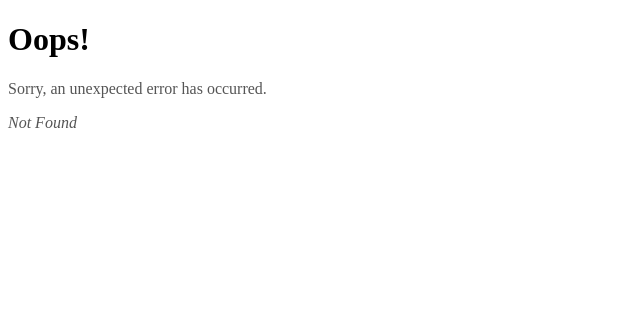
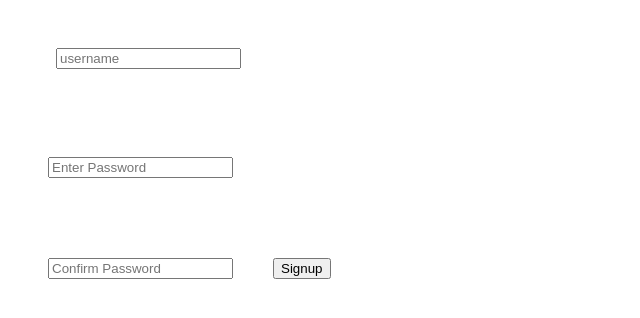
Before and after one commit to ashura-code/events, a React (Vite) app in the folder frontend/: page /signup in a window 1280 px wide. Before the commit this address had no page. Shown: the top 318 px of the page, without its empty margins (0-640 px from the left). Built offline with nearby package versions, Linux system fonts and the light colour scheme.

Commit message:
addded authentication wireframe

```diff
--- a/frontend/src/components/Button.jsx
+++ b/frontend/src/components/Button.jsx
@@ -4,6 +4,8 @@ export default function Button({name}) {
   return (
     <div>
         <button
+
+
 
         style={{
           color:"white",
--- /dev/null
+++ b/frontend/src/routes/login.jsx
@@ -0,0 +1,13 @@
+export default function Login() {
+  return (
+    <div>
+        <div className="login-box">
+
+            <input type="email" required placeholder="jjon@example.com"></input>
+            <input type="password" required placeholder="Password"></input>
+            <button>Login</button>
+
+        </div>
+    </div>
+  )
+}
--- /dev/null
+++ b/frontend/src/routes/signup.jsx
@@ -0,0 +1,62 @@
+import React, { useState } from 'react';
+
+function Signup() {
+  const [password1, setPassword1] = useState('');
+  const [password2, setPassword2] = useState('');
+
+  const handlePassword1Change = (e) => {
+    setPassword1(e.target.value);
+  };
+
+  const handlePassword2Change = (e) => {
+    setPassword2(e.target.value);
+  };
+
+  const signup = () => {
+    if (password1 === password2) {
+      // Passwords match, call the signup function with the password.
+      alert('Signed in successfully!!')
+
+    } else {
+      // Passwords do not match, handle the error or show a message.
+      console.error('Passwords do not match');
+      alert('Passwords do not match')
+    }
+  };
+
+  const performSignup = (password) => {
+    // Here, you can perform your signup logic with the provided password.
+    // This function is where you would send the password to your server for authentication or store it locally, as needed.
+    console.log('Signing up with password:', password);
+  };
+
+  return (
+    <div>
+    <div style={{margin:"3em"}}>
+     <input type='text' placeholder='username'/>
+     </div>
+
+     <div>
+      <input style={{margin:"3em"}}
+        type="password"
+        className="p1"
+        required
+        placeholder="Enter Password"
+        value={password1}
+        onChange={handlePassword1Change}
+      />
+      </div>
+      <input style={{margin:"3em"}}
+        type="password"
+        className="p2"
+        required
+        placeholder="Confirm Password"
+        value={password2}
+        onChange={handlePassword2Change}
+      />
+      <button onClick={signup}>Signup</button>
+    </div>
+  );
+}
+
+export default Signup;
```
Also changed, not shown: frontend/src/main.jsx (+11 -0 lines).
